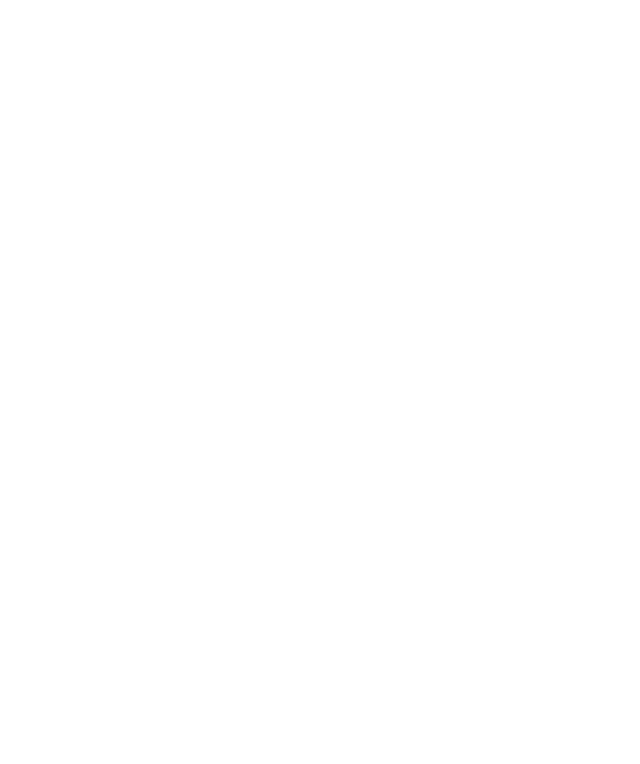
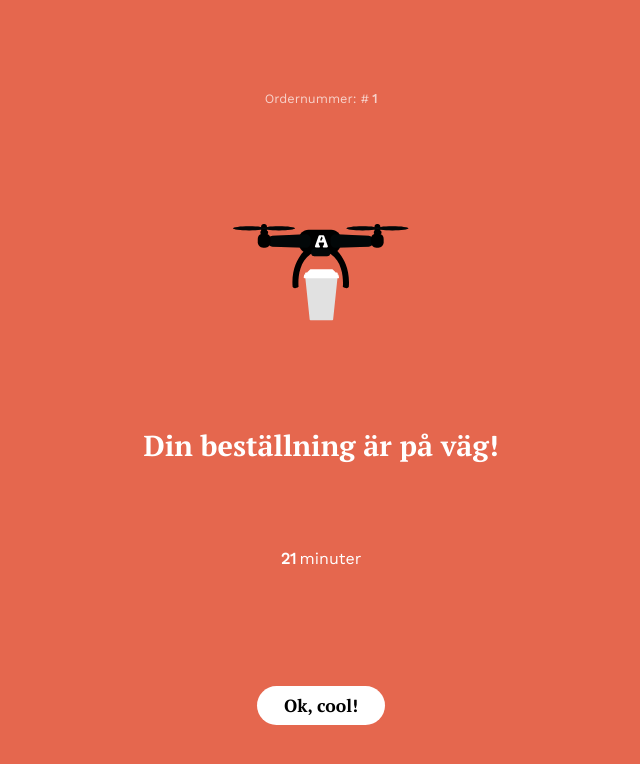
Before and after one commit to sleam91/vue-airbean, a Vue app: page /status in a window 1280 px wide. Shown: the top 764 px of the page, without its empty margins (319-959 px from the left). Built offline with nearby package versions, Linux system fonts and the light colour scheme.

Commit message:
Status view, css, getting orderNo and eta from store

```diff
--- a/src/store/index.js
+++ b/src/store/index.js
@@ -6,10 +6,10 @@
 export default new Vuex.Store({
   state: {
     order: {
-      orderNo: "",
+      orderNo: "1",
       date: "",
       items: [],
-      eta: "",
+      eta: "21",
       total:"",
     },
     user: {
--- a/src/views/Status.vue
+++ b/src/views/Status.vue
@@ -1,6 +1,23 @@
 <template>
 
   <div class="status">
+    <div class="status-content">
+      <div v-if="eta" class="orderNo">
+        <p>{{numberTitle}}</p>
+        <p class="bold">{{orderNo}} </p>
+      </div>
+      <img src="../assets/graphics/drone.svg" alt="Drone">
+      <h1 v-if="eta">{{title}}</h1>
+      <h1 v-else>{{titleEmpty}}</h1>
+      <div v-if="eta" class="eta">
+        <h5 class="bold">{{eta}}</h5>
+        <h5>{{minutes}}</h5>
+      </div>
+      <router-link to="/menu">
+        <button v-if ="eta" class="btn">{{btn}}</button>
+        <button v-else class="btn">{{btnEmpty}}</button>
+      </router-link>
+    </div>
   </div>
 
 </template>
@@ -8,11 +25,87 @@
 <script>
 export default {
   name: 'Status',
+  data: () => ({
+        numberTitle: "Ordernummer: #",
+        title: "Din beställning är på väg!",
+        titleEmpty: "Du har inte lagt din order än.",
+        minutes: " minuter",
+        btn: "Ok, cool!",
+        btnEmpty: "Jag vill beställa!",
 
-
+  }),
+  computed: {
+    orderNo() {
+      return this.$store.state.order.orderNo;
+    },
+    eta() {
+      return this.$store.state.order.eta;
+      // return Math.floor(Math.random()*30)
+      //move to store
+    },
+  },
 }
 </script>
 
 <style scoped lang="scss">
+  div.status {
+    width: 100%;
+    min-height: 100vh;
+    display: flex;
+    justify-content: center;
+    background: #E5674E;
 
+    div.status-content {
+      display: flex;
+      flex-direction: column;
+      justify-content: space-around;
+      align-items: center;
+      padding: 2rem 1.7rem;
+      text-align: center;
+      color: #fff;
+      h1 {
+        font-family: 'PT Serif';
+        font-size: 1.8rem;
+        margin-bottom: 0;
+      }
+      h5 {
+        font-family: 'Work Sans';
+        font-size: 1rem;
+        font-weight: normal;
+        margin: 0 0.1rem 2rem 0.1rem;
+      }
+      p {
+        font-family: 'Work Sans';
+        font-size: 0.8rem;
+        font-weight: lighter;
+        color: rgba(255, 255, 255, 0.7);
+        padding: 0 0 1rem 0;
+        margin: 1rem 0.1rem 1rem 0.1rem;
+      }
+      .bold {
+        font-weight: bold;
+      }
+      img {
+        width: 11rem;
+      }
+      div.eta {
+        display: flex;
+        justify-content: center;
+      }
+      div.orderNo {
+        display: flex;
+        justify-content: center;
+      }
+      button.btn {
+        background: #fff;
+        width: fit-content;
+        border-radius: 1.5rem;
+        padding: 0.5rem 1.7rem;
+        font-family: 'PT Serif';
+        font-size: 1.1rem;
+        border: none;
+
+      }
+    }
+  }
 </style>
```
